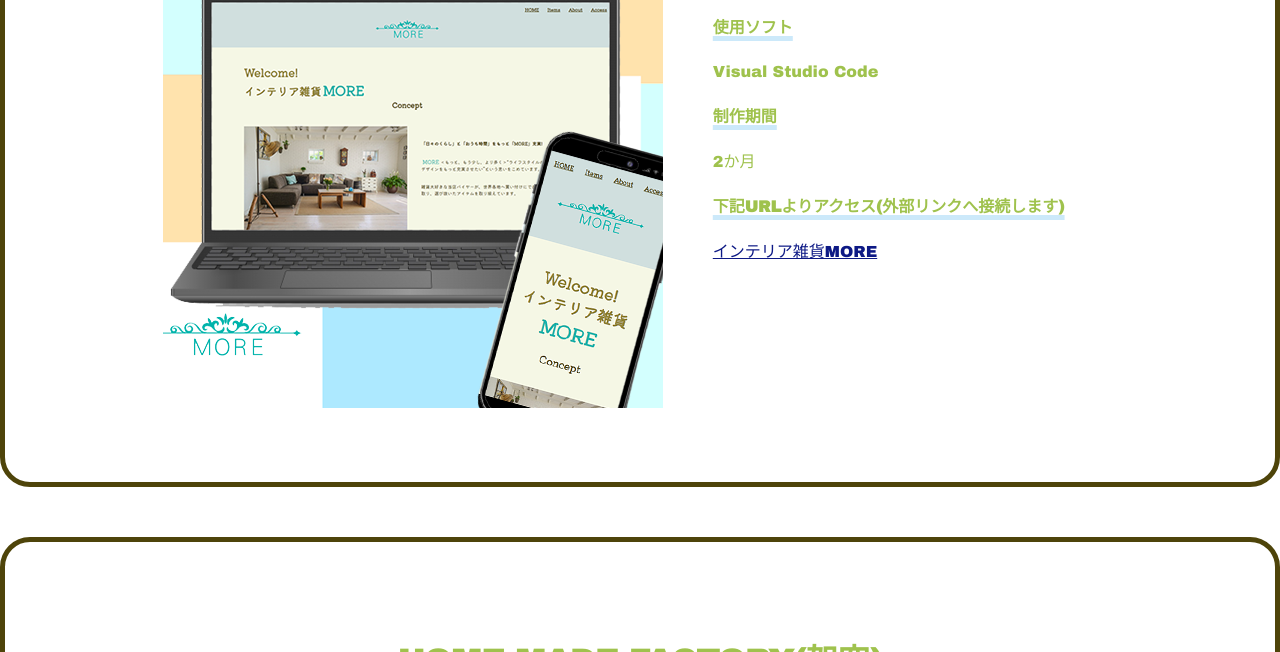
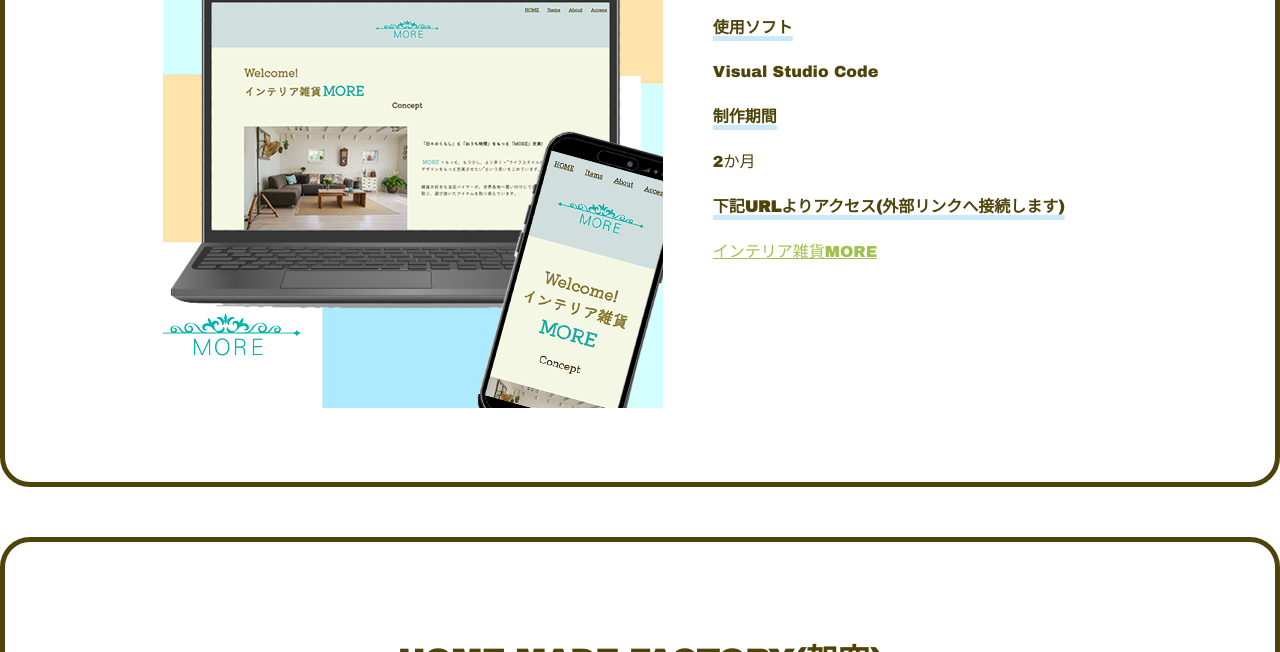
Before and after one commit to 2024morimanami/Portfoilo-works, a plain HTML site: page index.html in a window 1280 px wide. In both pictures the pointer is over the link "インテリア雑貨MORE". Shown: the part 6683-7335 px from the top of the page. Drawn offline with Linux system fonts and the light colour scheme; a web font is replaced by a local one.

Commit message:
Update style.css

```diff
--- a/style.css
+++ b/style.css
@@ -506,7 +506,9 @@ figcaption {
     text-decoration: underline;
     color: #0d1985;
 }
-#main-works-4,#main-works-3,#main-works-5:hover a{
+#main-works-4 a:hover,
+#main-works-3 a:hover,
+#main-works-5 a:hover{
     color: #9FC24D;
 }
 
```
